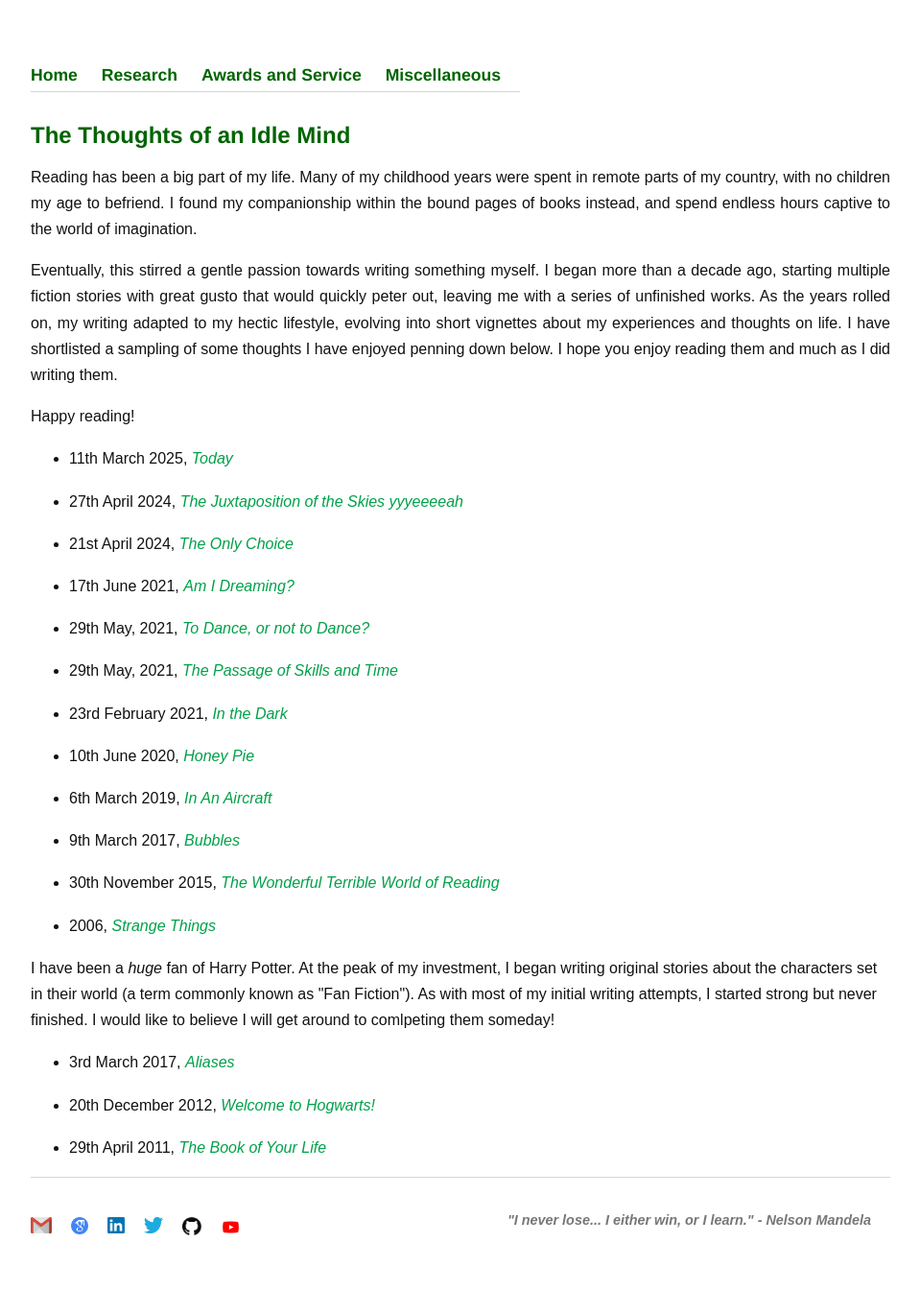
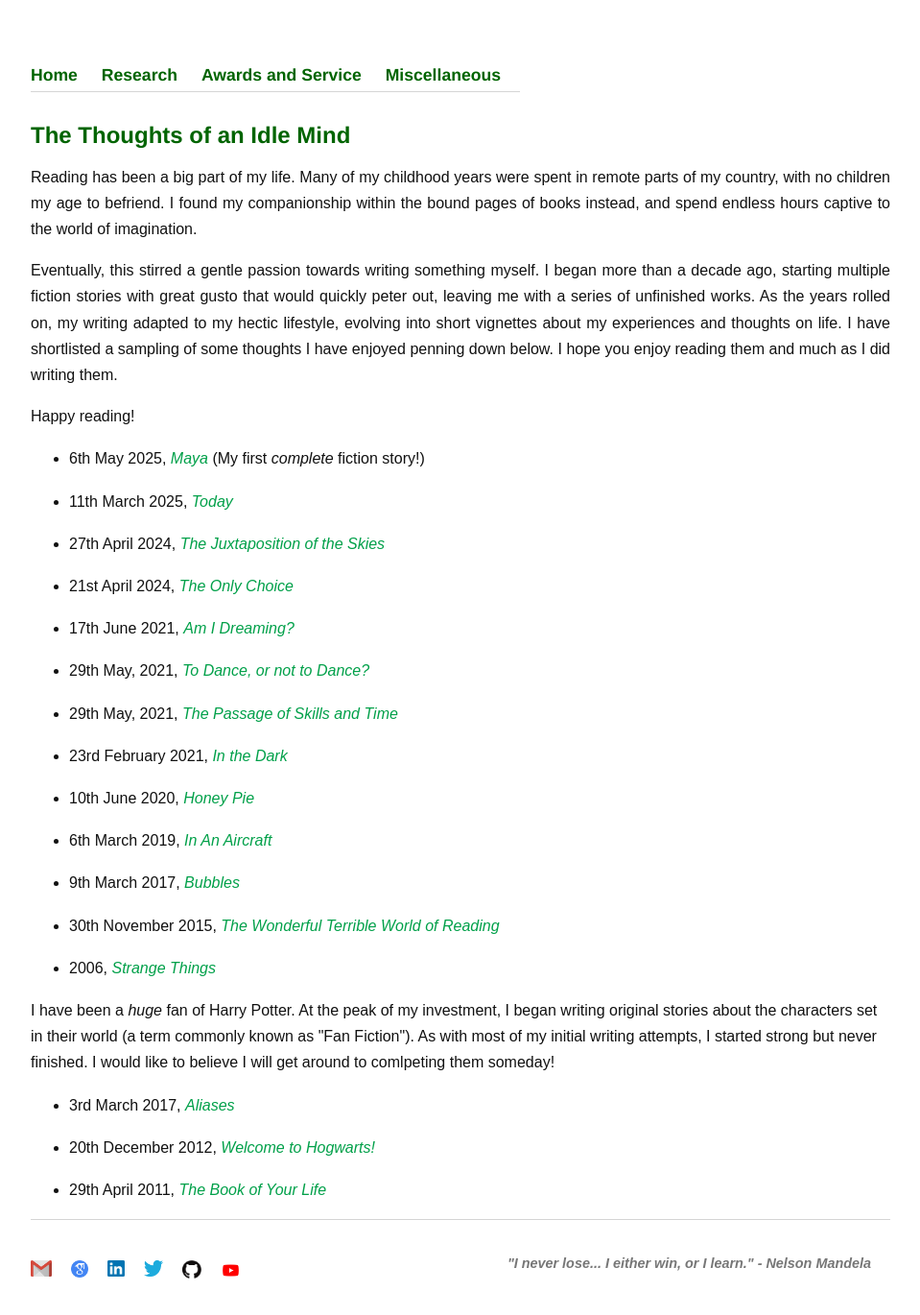
Before and after one commit to Uppaal/Uppaal.github.io, a Jekyll site: the page built from writings.html, in a window 1280 px wide. Shown: the whole page at 96% size, without its empty margins (160-1119 px from the left). Built offline with Jekyll 4.4.1, drawn with Linux system fonts in a browser that asks for light colours; before the commit the page ends 1326 px from its top, so only the background shows below that.

Commit message:
Update writings.html

```diff
--- a/writings.html
+++ b/writings.html
@@ -23,8 +23,9 @@ title: The Thoughts of an Idle Mind
 	<p>Happy reading!</p>
 
 <ul>
+	<li>6th May 2025, <i><a href="writings/2025_05_06.html">Maya</a></i> (My first <i>complete</i> fiction story!)</li>
 	<li>11th March 2025, <i><a href="writings/2025_03_11.html">Today</a></i></li>
-	<li>27th April 2024, <i><a href="writings/2024_04_27.html">The Juxtaposition of the Skies yyyeeeeah</a></i></li>
+	<li>27th April 2024, <i><a href="writings/2024_04_27.html">The Juxtaposition of the Skies</a></i></li>
 	<li>21st April 2024, <i><a href="writings/2024_04_21.html">The Only Choice</a></i></li>
 	<li>17th June 2021, <i><a href="writings/2021_06_17.html">Am I Dreaming?</a></i></li>
 	<li>29th May, 2021, <i><a href="writings/2021_05_29-2.html">To Dance, or not to Dance?</a></i></li>
```
